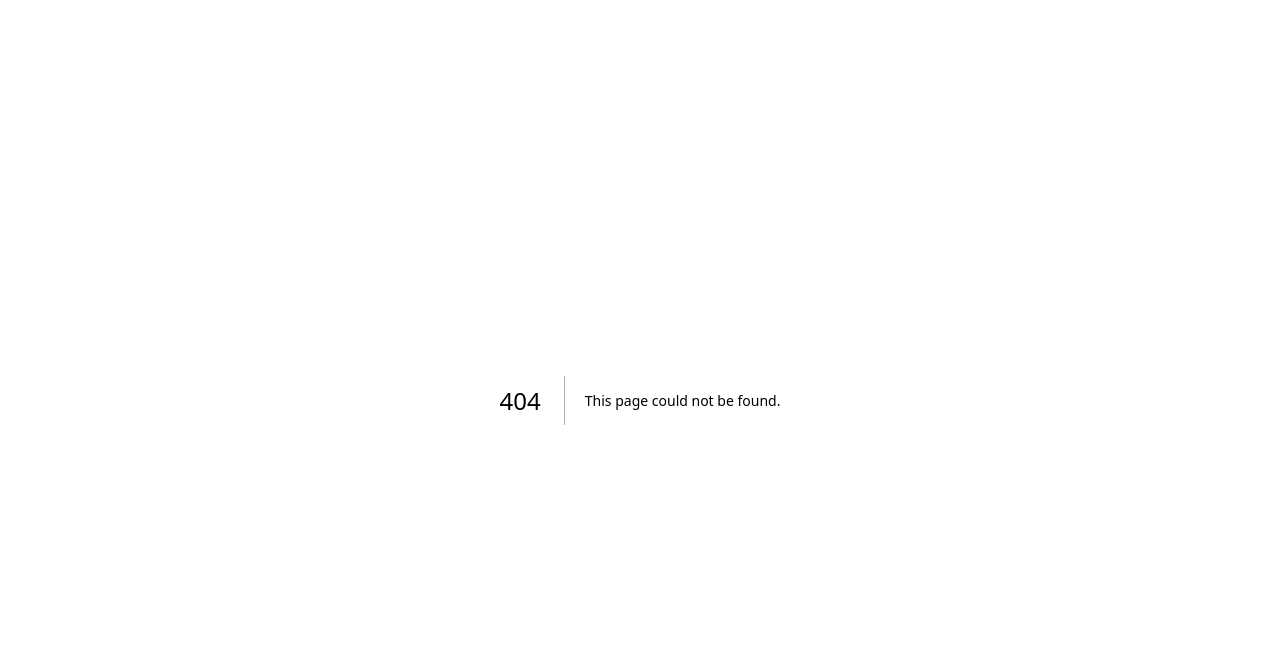
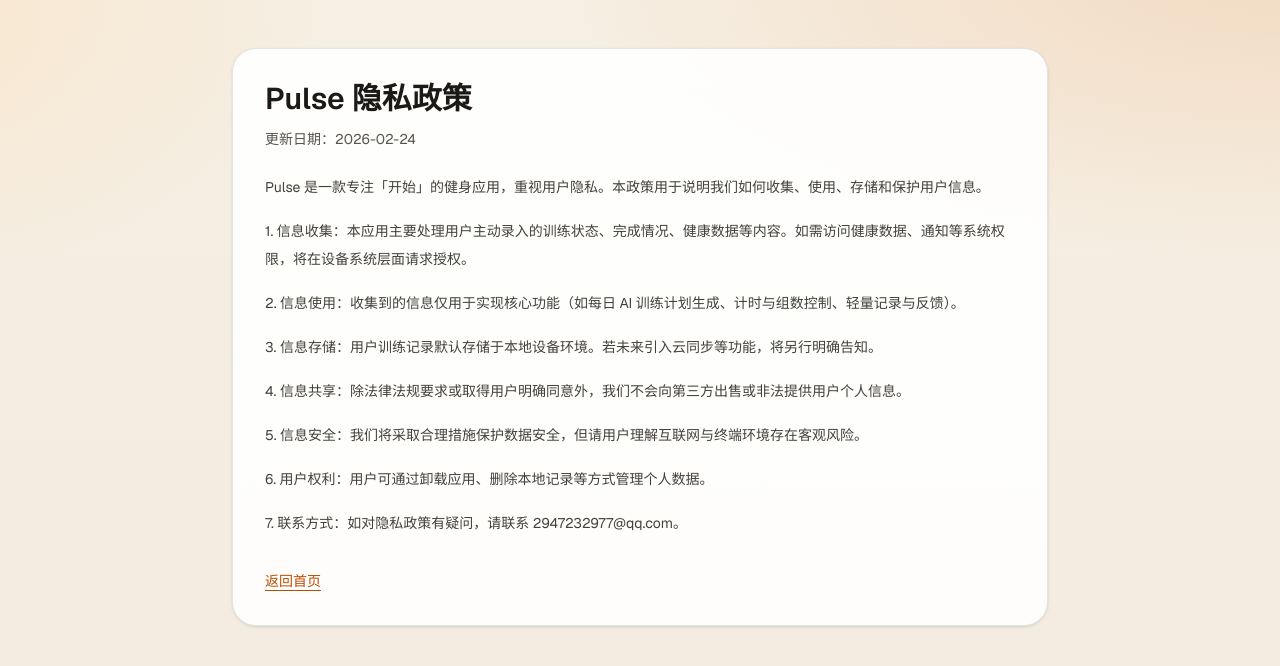
Before and after one commit to L0o0p/dishmark-official, a Next.js app: page /pulse-privacy-policy in a window 1280 px wide. Before the commit this address had no page. Shown: the top 666 px of the page. Built offline with nearby package versions, Linux system fonts and the light colour scheme.

Commit message:
feat/PulsePrivacyPolicyPage

```diff
--- /dev/null
+++ b/app/pulse-privacy-policy/page.tsx
@@ -0,0 +1,45 @@
+import Link from "next/link";
+
+export default function PulsePrivacyPolicyPage() {
+    return (
+        <main className="mx-auto min-h-screen w-full max-w-4xl px-6 py-12 sm:px-10">
+            <div className="rounded-3xl border border-black/10 bg-white/90 p-8 shadow-sm">
+                <h1 className="text-3xl font-semibold text-stone-900">Pulse 隐私政策</h1>
+                <p className="mt-3 text-sm text-stone-600">更新日期：2026-02-24</p>
+
+                <section className="mt-6 space-y-4 text-sm leading-7 text-stone-700">
+                    <p>
+                        Pulse 是一款专注「开始」的健身应用，重视用户隐私。本政策用于说明我们如何收集、使用、存储和保护用户信息。
+                    </p>
+                    <p>
+                        1. 信息收集：本应用主要处理用户主动录入的训练状态、完成情况、健康数据等内容。如需访问健康数据、通知等系统权限，将在设备系统层面请求授权。
+                    </p>
+                    <p>
+                        2. 信息使用：收集到的信息仅用于实现核心功能（如每日 AI 训练计划生成、计时与组数控制、轻量记录与反馈）。
+                    </p>
+                    <p>
+                        3. 信息存储：用户训练记录默认存储于本地设备环境。若未来引入云同步等功能，将另行明确告知。
+                    </p>
+                    <p>
+                        4. 信息共享：除法律法规要求或取得用户明确同意外，我们不会向第三方出售或非法提供用户个人信息。
+                    </p>
+                    <p>
+                        5. 信息安全：我们将采取合理措施保护数据安全，但请用户理解互联网与终端环境存在客观风险。
+                    </p>
+                    <p>
+                        6. 用户权利：用户可通过卸载应用、删除本地记录等方式管理个人数据。
+                    </p>
+                    <p>
+                        7. 联系方式：如对隐私政策有疑问，请联系 2947232977@qq.com。
+                    </p>
+                </section>
+
+                <div className="mt-8">
+                    <Link href="/" className="text-sm font-medium text-amber-700 underline underline-offset-4">
+                        返回首页
+                    </Link>
+                </div>
+            </div>
+        </main>
+    );
+}
```
